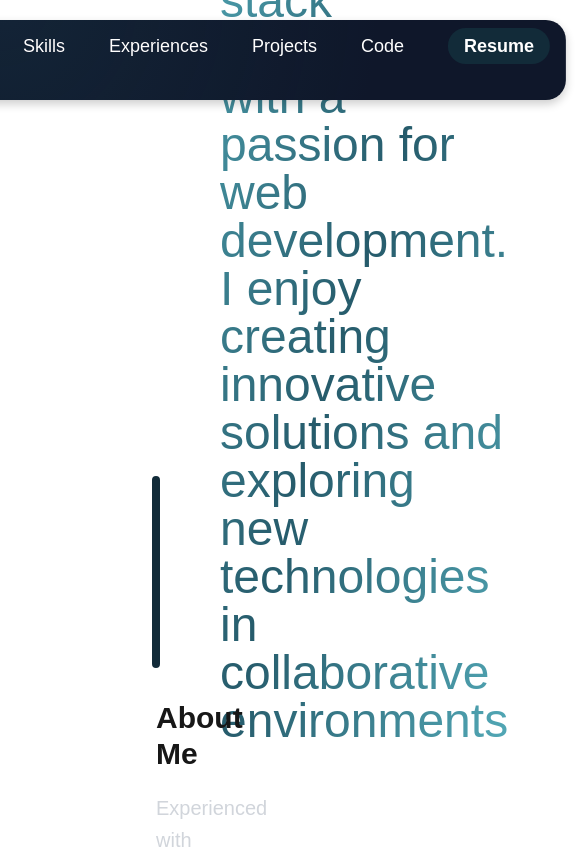
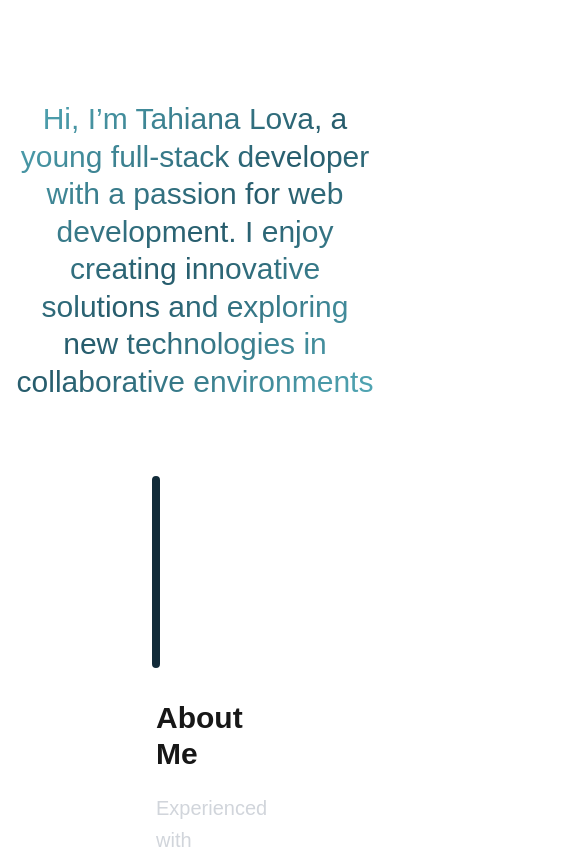
Before and after one commit to Mukkun007/PORTFOLIO-LOVA, a Next.js app: page / in a window 390 px wide. Shown: the top 849 px of the page, 585 px wide, since content can reach past the window. Built offline with nearby package versions, Linux system fonts and the light colour scheme.

Commit message:
responsive Home

```diff
--- a/src/app/globals.css
+++ b/src/app/globals.css
@@ -19,7 +19,7 @@ html {
   scroll-behavior: smooth;
 }
 
-div.pagge {
+div.page {
   padding-top: 100px; /* Valeur qui correspond à la hauteur de la navbar */
 }
 
--- a/src/app/page.tsx
+++ b/src/app/page.tsx
@@ -19,7 +19,7 @@ export default function Page() {
 
   return (
     <IntlProvider locale={locale} messages={messages}>
-      <div className="pagge">
+      <div className="page">
         <CursorLight />
         <Header />
         <div id="home">
--- a/src/components/Header.tsx
+++ b/src/components/Header.tsx
@@ -1,11 +1,14 @@
 "use client";
 
 import { useTranslations } from "next-intl";
+// import { FiMenu } from "react-icons/fi"; // Import de l'icône hamburger
+
 const Header = () => {
   const t = useTranslations();
 
   return (
-    <nav className="flex justify-between items-center p-4 max-w-4xl mx-auto">
+    <>
+      <nav className="flex justify-between items-center p-4 max-w-4xl mx-auto hidden">
         <ul className="flex space-x-6">
           <li>
             <a href="#home">{t("header.home")}</a>
@@ -23,13 +26,9 @@ const Header = () => {
             <a href="#projects">{t("header.projects")}</a>
           </li>
           <li>
-          <a href="#code">Code</a>
-        </li>
-        <li>
             <a
               href="/CV/Curriculum Vitae - LOVA.pdf"
               download="Lova_CV"
-            // className="text-white bg-blue-600 hover:bg-blue-700 py-2 px-4 rounded-full transition-all duration-300"
               className="text-white font-bold bg-[#122b39] hover:bg-[#5ee3bf] hover:text-white py-2 px-4 rounded-full transition-all duration-300"
             >
               {t("header.resume")}
@@ -37,6 +36,7 @@ const Header = () => {
           </li>
         </ul>
       </nav>
+    </>
   );
 };
 
--- a/src/components/Home.tsx
+++ b/src/components/Home.tsx
@@ -6,9 +6,15 @@ const Home = () => {
   const t = useTranslations(); // Hook pour récupérer les traductions
 
   return (
-    <main className="flex justify-between items-center">
-      <div className="desc">
-        <h1 className="ml-[220px] mr-[250px] mt-[10px] font-bold text-5xl md:text-[65px] bg-gradient-to-br from-[#52a8b6] via-[#265b6b] to-[#52a8b6] text-transparent bg-clip-text md:leading-[75px]">
+    <main className="flex flex-col items-center lg:items-start justify-center px-4 sm:px-6 md:px-10 lg:flex-row">
+      <div className="desc text-center sm:text-left">
+        <h1
+          className="text-3xl sm:text-4xl md:text-5xl lg:text-[65px] font-bold
+          bg-gradient-to-br from-[#52a8b6] via-[#265b6b] to-[#52a8b6]
+          text-transparent bg-clip-text leading-tight
+          sm:leading-[50px] md:leading-[60px] lg:leading-[75px]
+          mx-auto sm:mx-10 md:mx-20 lg:ml-[220px] lg:mr-[250px]"
+        >
           {t("home.greeting")}
         </h1>
       </div>
--- a/src/components/Langue.tsx
+++ b/src/components/Langue.tsx
@@ -16,7 +16,7 @@ const Langue = ({
 
   return (
     <button
-      className="fixed top-9 right-11 flex items-center gap-2 bg-[#122b39] text-white px-4 py-2 rounded-full shadow-lg hover:bg-[#0e2331] transition-colors duration-300"
+      className="fixed top-9 right-11 flex items-center gap-2 bg-[#122b39] text-white px-4 py-2 rounded-full shadow-lg hover:bg-[#0e2331] transition-colors duration-300 hidden"
       aria-label="Change language"
       onClick={toggleLanguage}
     >
```
Also changed, not shown: 1 other file (tests, documents, lock files or other folders). Lines whose indentation alone changed are shown as unchanged.
